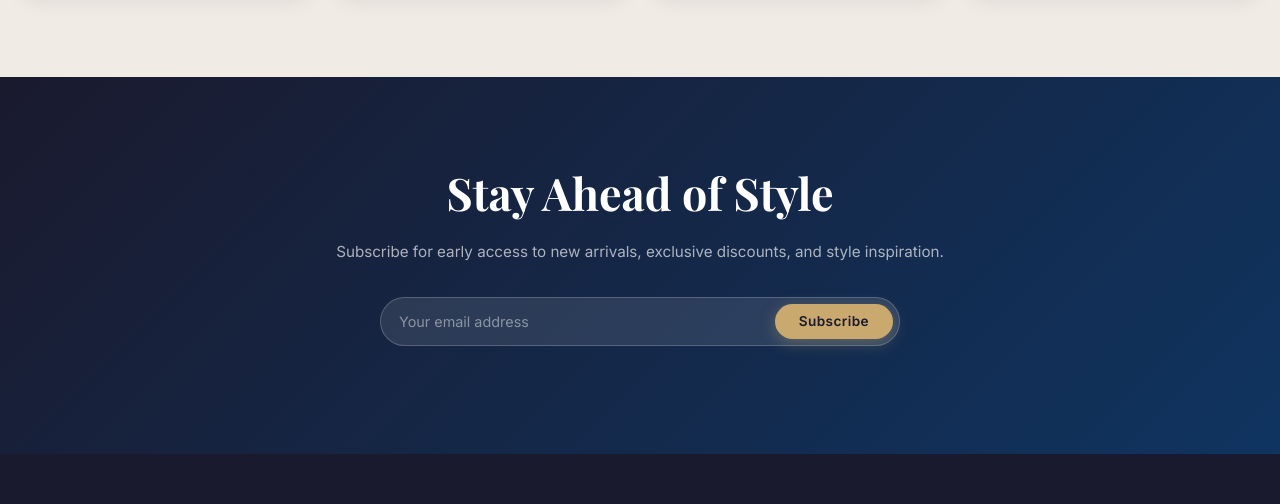
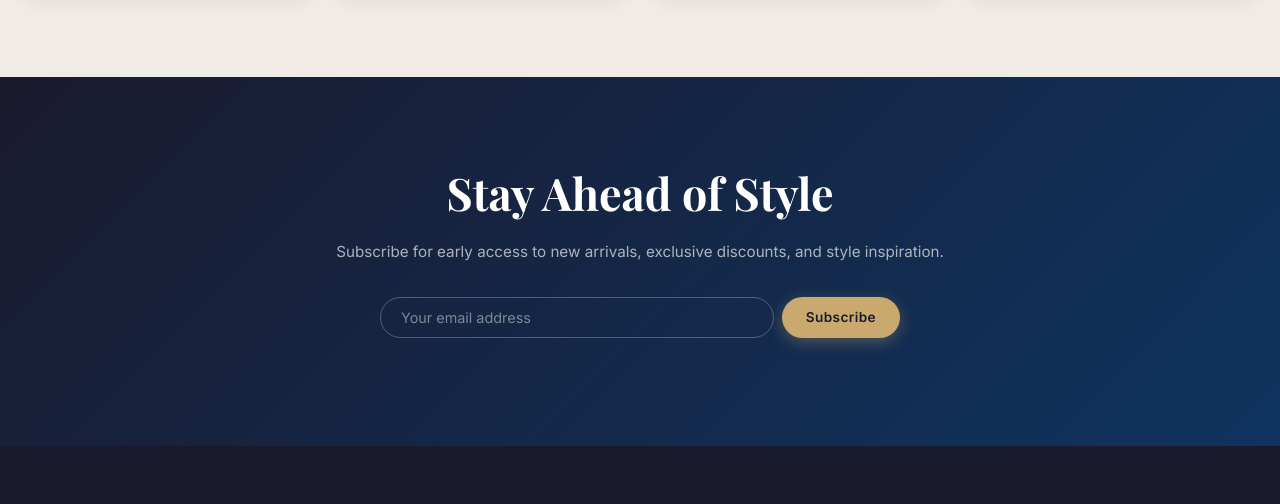
Before and after one commit to samore-9/srm-clothing, a plain HTML site: page index.html in a window 1280 px wide. Shown: the part 9873-10377 px from the top of the page. Drawn offline with nearby package versions, Linux system fonts and the light colour scheme; a web font is replaced by a local one.

Commit message:
Newsletter field updated

```diff
--- a/style.css
+++ b/style.css
@@ -907,6 +907,7 @@ address { font-style: normal; }
 .newsletter-section {
   background: linear-gradient(135deg, var(--clr-dark) 0%, var(--clr-dark-3) 100%);
   padding: 5rem 1.5rem;
+  overflow: hidden; /* prevents any child from bleeding outside */
 }
 .newsletter-inner {
   max-width: 700px;
@@ -927,15 +928,26 @@ address { font-style: normal; }
 .newsletter-field {
   display: flex;
   gap: .5rem;
-  background: rgba(255,255,255,.1);
-  border: 1.5px solid rgba(255,255,255,.2);
-  border-radius: 50px;
-  padding: .375rem;
+  background: transparent;        /* removed semi-transparent dark bg */
+  border: none;                   /* removed pill border */
+  border-radius: 0;               /* removed pill shape */
+  padding: 0;
   max-width: 520px;
   margin: 0 auto;
+}
+.newsletter-input {
+  /* Override: give input its own visible border instead */
+  border: 1.5px solid rgba(255,255,255,.25) !important;
+  border-radius: 50px !important;
+  padding: .7rem 1.25rem !important;
   transition: border-color var(--transition);
 }
-.newsletter-field:focus-within { border-color: var(--clr-gold); }
+.newsletter-input:focus {
+  border-color: var(--clr-gold) !important;
+  outline: none;
+}
+/* Remove the old focus-within rule — now handled per-input */
+/* .newsletter-field:focus-within intentionally omitted */
 .newsletter-input {
   flex: 1;
   background: transparent;
@@ -1184,7 +1196,8 @@ address { font-style: normal; }
   .footer-bottom { flex-direction: column; text-align: center; }
 
   /* Newsletter */
-  .newsletter-field { flex-direction: column; border-radius: var(--radius-md); padding: .75rem; }
+  .newsletter-field { flex-direction: column; gap: .75rem; }
+  .newsletter-input { width: 100%; }
   .newsletter-btn { width: 100%; justify-content: center; border-radius: 50px; }
 
   .back-to-top { right: 1rem; bottom: 1rem; }
```
